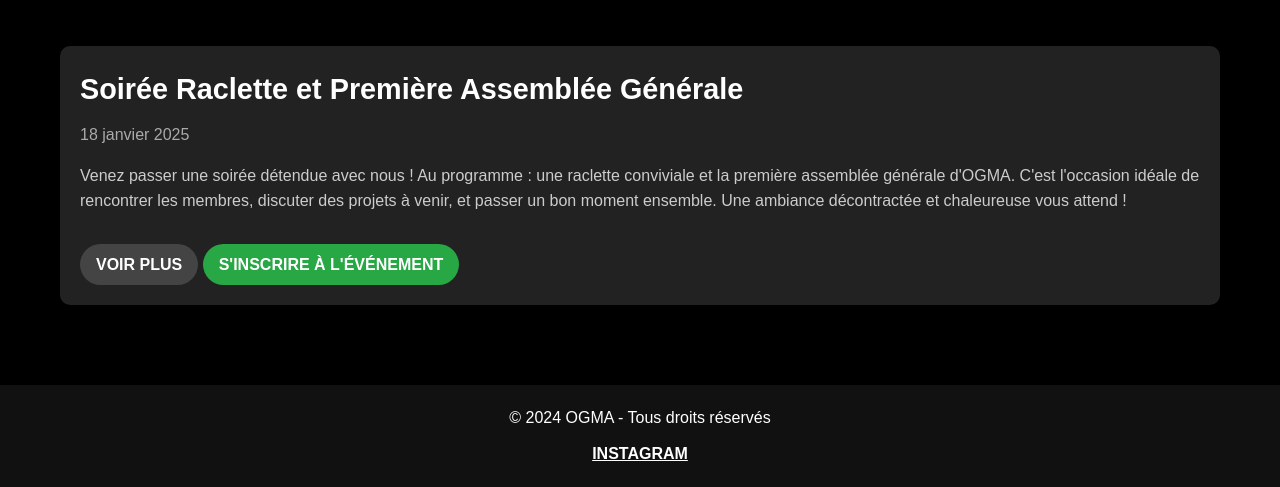
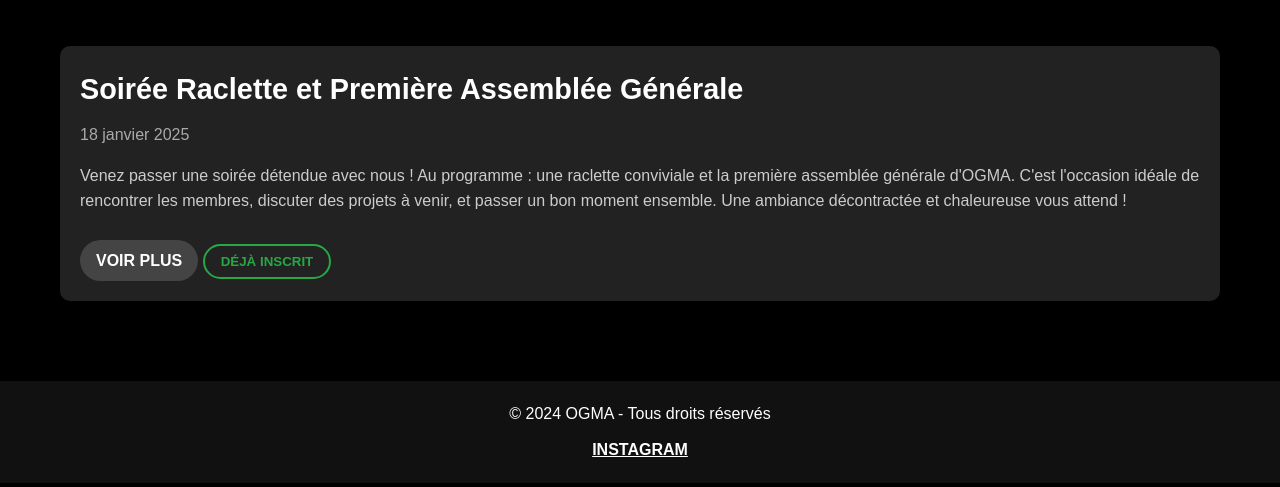
Before and after one commit to Badis213/OGMA, a Flask app: page /evenements in a window 1280 px wide. Shown: the part 402-889 px from the top of the page. Run offline with Flask 3, Linux system fonts and the light colour scheme; the visitor is signed in with stand-in values (Sample User, id 1); tables that the repository leaves empty hold one stand-in row (values such as "Sample post").

Commit message:
Added a delete functionnality for the registration, added a new button in events if already signed in

```diff
--- a/app.py
+++ b/app.py
@@ -89,6 +89,13 @@ clear_registrations_permissions = ["président", "vice-président", "secrétaire
 def is_logged_in():
     return 'user_id' in session
 
+def is_signed_to_event(user_email):
+    # Check if there's any registration with the given email
+    registration = EventRegistration.query.filter_by(email=user_email).first()
+
+    # Return True if a registration exists, otherwise return False
+    return registration is not None
+
 # Routes
 @app.route('/')
 def index():
@@ -96,7 +103,12 @@ def index():
 
 @app.route('/evenements')
 def evenements():
-    return render_template('evenements.html')
+    # Check if the user is logged in
+    if 'user_email' in session:
+        user_email = session['user_email']  # Assuming the user's email is stored in the session
+        already_signed = is_signed_to_event(user_email)
+
+    return render_template('evenements.html', already_signed=already_signed)
 
 @app.route('/contact', methods=['GET', 'POST'])
 def contact():
@@ -460,6 +472,32 @@ def delete_message(message_id):
     flash("Message supprimé avec succès.", 'success')
     return redirect(url_for('admin_panel'))
 
+@app.route('/delete-event-registration/<int:registration_id>', methods=['POST'])
+def delete_event_registration(registration_id):
+    if not is_logged_in():
+        flash('Vous devez être connecté pour effectuer cette action.', 'danger')
+        return redirect(url_for('login'))
+
+    # Ensure only authorized users can delete (president, admin, etc.)
+    user = User.query.get(session['user_id'])
+    if user.role not in ["président", "vice-président", "secrétaire", "admin", "développeur"]:
+        flash('Accès non autorisé.', 'danger')
+        return redirect(url_for('profil'))
+
+    # Get the registration to delete
+    registration = EventRegistration.query.get(registration_id)
+    if not registration:
+        flash('Inscription non trouvée.', 'danger')
+        return redirect(url_for('admin-panel'))
+
+    # Delete the registration
+    db.session.delete(registration)
+    db.session.commit()
+
+    flash(f"Inscription de {registration.nom} {registration.prenom} supprimée avec succès.", 'success')
+    return redirect(url_for('admin-panel'))
+
+
 @app.route('/db-panel')
 def db_panel():
     if not is_logged_in():  # Use is_logged_in() to check if the user is logged in
--- a/static/css/style-evenements.css
+++ b/static/css/style-evenements.css
@@ -385,3 +385,23 @@ footer .social-links a:hover {
         text-align: center;
     }
 }
+
+/* Bouton "Déjà inscrit" */
+.btn-inscription-deja-inscrit {
+    display: inline-block;
+    color: #28a745; /* Green color for text */
+    padding: 8px 16px;
+    border: 2px solid #28a745; /* Green border */
+    border-radius: 30px;
+    text-decoration: none;
+    font-weight: bold;
+    text-transform: uppercase;
+    margin-top: 10px;
+    background-color: transparent; /* Transparent background */
+    transition: all 0.3s ease; /* Smooth transition for hover effect */
+}
+
+.btn-inscription-deja-inscrit:hover {
+    background-color: #28a745; /* Green background when hovered */
+    color: white; /* White text when hovered */
+}
--- a/templates/admin-panel.html
+++ b/templates/admin-panel.html
@@ -109,7 +109,9 @@
                                         </select>
                                         <button type="submit" class="modify">Mettre à jour</button>
                                     </form>
-                                    <!-- Clear Registrations Button (Only accessible by president) -->
+                                    <form method="POST" action="{{ url_for('delete_event_registration', registration_id=registration.id) }}" style="display:inline;">
+                                        <button type="submit" class="delete">Supprimer</button>
+                                    </form>
                                 {% endif %}
                             </td>
                         </tr>
--- a/templates/evenements.html
+++ b/templates/evenements.html
@@ -66,10 +66,16 @@
                 </p>
                 <a href="#" class="btn-event" data-title="Soirée Raclette et Première Assemblée Générale"
                 data-date="18 janvier 2025"
-                data-description="Rejoignez-nous pour une soirée chill autour d'une raclette et de la première assemblée générale de l'association OGMA. Une excellente occasion de rencontrer les autres membres, échanger des idées et passer un moment convivial.">
+                data-description="Rejoignez-nous pour une soirée chill autour d'une raclette et de la première assemblée générale de l'association OGMA. Une excellente occasion de rencontrer les autres membres, échanger des idées, exprimer votre avis, et passer un moment convivial.">
                     Voir plus
                 </a>
+                {% if already_signed %}
+                <!-- If the user is already registered, show the 'Déjà inscrit' button -->
+                <button class="btn-inscription-deja-inscrit" disabled>Déjà inscrit</button>
+                {% else %}
+                <!-- If the user is not registered, show the 'S'inscrire à l'événement' button -->
                 <a href="{{ url_for('event_signin') }}" class="btn-inscription" id="inscription-btn">S'inscrire à l'événement</a>
+                {% endif %}
             </div>
         </div>
     </section>
```
